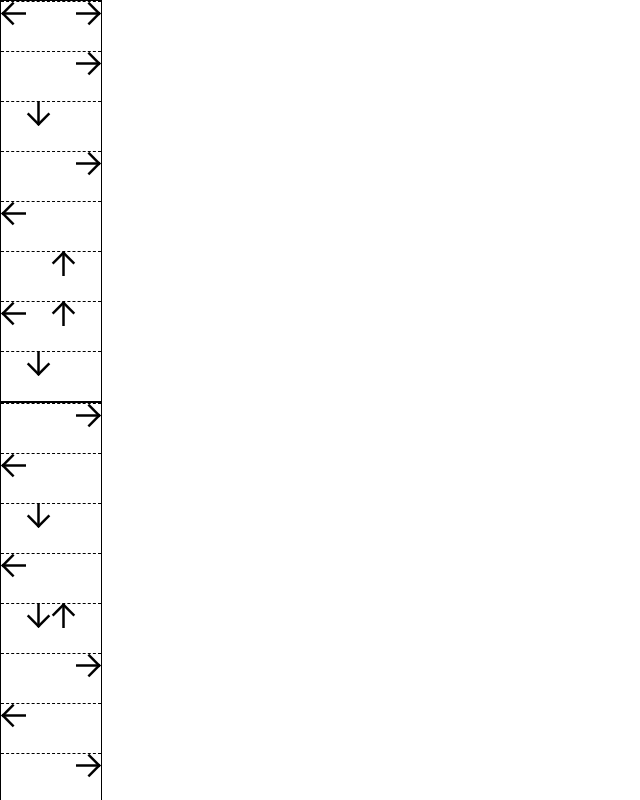
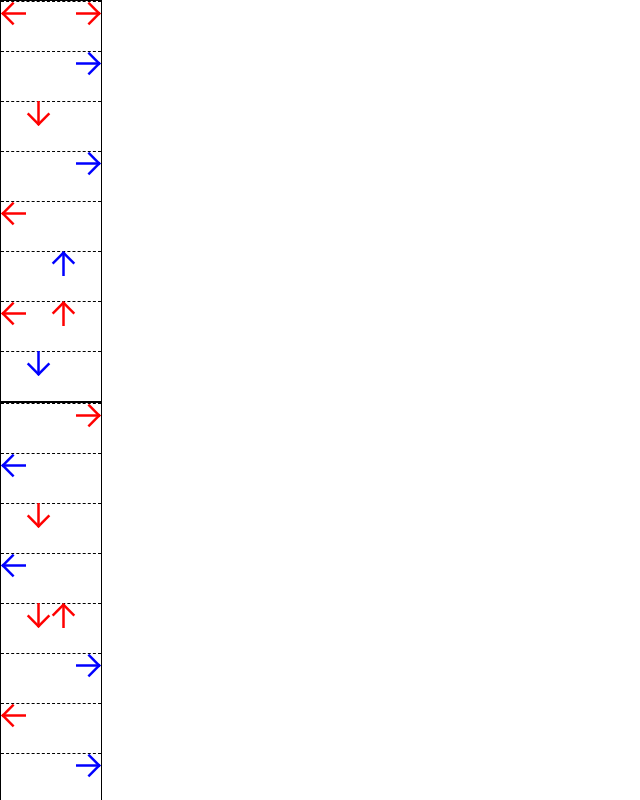
Before and after one commit to lmiller1990/stepfile-analyzer, a Vue app: page / in a window 1280 px wide. Shown: the top 800 px of the page, without its empty margins (0-640 px from the left). Built offline with nearby package versions, Linux system fonts and the light colour scheme.

Commit message:
update parser

```diff
--- a/src/App.vue
+++ b/src/App.vue
@@ -91,7 +91,10 @@ const style = (note: NoteLineWithPatternData, direction: Direction) => {
         class="note"
         :style="style(measure.notes[line - 1], 'left')"
       >
-        <Arrow direction="left" />
+        <Arrow
+          direction="left"
+          :quantitization="measure.notes[line - 1].noteQuantitization"
+        />
       </div>
 
       <div
@@ -99,7 +102,10 @@ const style = (note: NoteLineWithPatternData, direction: Direction) => {
         class="note"
         :style="style(measure.notes[line - 1], 'down')"
       >
-        <Arrow direction="down" />
+        <Arrow
+          direction="down"
+          :quantitization="measure.notes[line - 1].noteQuantitization"
+        />
       </div>
 
       <div
@@ -107,7 +113,10 @@ const style = (note: NoteLineWithPatternData, direction: Direction) => {
         class="note"
         :style="style(measure.notes[line - 1], 'up')"
       >
-        <Arrow direction="up" />
+        <Arrow
+          direction="up"
+          :quantitization="measure.notes[line - 1].noteQuantitization"
+        />
       </div>
 
       <div
@@ -115,7 +124,10 @@ const style = (note: NoteLineWithPatternData, direction: Direction) => {
         class="note"
         :style="style(measure.notes[line - 1], 'right')"
       >
-        <Arrow direction="right" />
+        <Arrow
+          direction="right"
+          :quantitization="measure.notes[line - 1].noteQuantitization"
+        />
       </div>
     </div>
   </div>
--- a/src/Arrow.vue
+++ b/src/Arrow.vue
@@ -1,12 +1,25 @@
 <script lang="ts" setup>
-import { rootCertificates } from "tls";
+import type { Quantitization } from "./noteData";
 import type { Direction } from "./types";
 
 const props = defineProps<{
   direction: Direction;
+  quantitization: Quantitization;
 }>();
 
 let rotation: `${0 | 90 | 180 | 270}deg` = "0deg";
+
+const colors: Map<Quantitization, string> = new Map([
+  [4, "red"],
+  [8, "blue"],
+  [12, "lime"],
+  [16, "rgb(231, 225, 61)"],
+  [24, "purple"],
+  [32, "aqua"],
+  [48, "pink"],
+  [64, "darkgreen"],
+  [192, "darkgreen"],
+]);
 
 switch (props.direction) {
   case "left":
@@ -24,8 +37,11 @@ switch (props.direction) {
 }
 
 const style = {
-  transform: `rotate(${rotation})`
-}
+  transform: `rotate(${rotation})`,
+};
+
+console.log(props.quantitization)
+const fill = colors.get(props.quantitization)
 </script>
 
 <template>
@@ -35,14 +51,14 @@ const style = {
     xmlns="http://www.w3.org/2000/svg"
     :style="style"
   >
-    <path d="M0 45H95V55H0V45Z" fill="black" />
+    <path d="M0 45H95V55H0V45Z" :fill="fill" />
     <path
       d="M46 89.6691L92.669 43L99.7401 50.0711L53.0711 96.7401L46 89.6691Z"
-      fill="black"
+      :fill="fill"
     />
     <path
       d="M92.6691 56.7401L46 10.0711L53.0711 3L99.7401 49.669L92.6691 56.7401Z"
-      fill="black"
+      :fill="fill"
     />
   </svg>
 </template>
--- a/src/analysis.ts
+++ b/src/analysis.ts
@@ -1,6 +1,7 @@
+import { QuantitizationError } from "./errors";
+import { noteData, Quantitization, quantitization } from "./noteData";
 import type { PatternBag } from "./patterns";
 import type {
-  ContainedNote,
   Measure,
   NoteLine,
   NoteLineWithPatternData,
@@ -8,15 +9,19 @@ import type {
   PatternData,
 } from "./types";
 
-function getQuantitization(data: string[]) {
-  let count = 0;
+function getQuantitization(data: string[]): Quantitization {
+  let count: number = 0;
   for (const line of data) {
     if (line.startsWith(",")) {
-      return count;
+      if (!quantitization.includes(count as Quantitization)) {
+        throw new QuantitizationError(count, data);
+      }
+      return count as Quantitization;
     }
     count++;
   }
-  return count;
+
+  throw new QuantitizationError(count, data);
 }
 
 export function parse(data: string): {
@@ -24,11 +29,11 @@ export function parse(data: string): {
   measures: Measure[];
 } {
   const notes: NoteLine[] = [];
-  const lines = data.split("\n");
+  const lines = data.split("\n").filter(x => x.length > 0).map(x => x.trim());
   const measures: Measure[] = [];
 
   let measure = 1;
-  let measureQuantitization: number = 0;
+  let measureQuantitization: Quantitization | undefined = undefined
   let newMeasure = true;
   let notePosInMeasure = 1;
   let id = 1;
@@ -39,8 +44,8 @@ export function parse(data: string): {
     quantitization: 0,
   };
 
-  for (const d in lines) {
-    const datum = lines[d].trim();
+  for (let i = 0; i < lines.length; i++) {
+    const datum = lines[i].trim();
 
     if (datum.startsWith(",")) {
       measures.push(currentMeasure);
@@ -51,13 +56,25 @@ export function parse(data: string): {
     }
 
     if (newMeasure) {
-      measureQuantitization = getQuantitization(lines.slice(parseInt(d, 10)));
+      const thisMeasure = lines.slice(i).filter(x => x.length > 0)
+      measureQuantitization = getQuantitization(thisMeasure);
+
       newMeasure = false;
       currentMeasure = {
         quantitization: measureQuantitization,
         number: measure,
         notes: [],
       };
+    }
+
+    if (!measureQuantitization) {
+      throw Error(`Meaure quantitization cannot be null!`)
+    }
+
+    const q = noteData.get(measureQuantitization)![notePosInMeasure - 1]
+
+    if (!q) {
+      throw new QuantitizationError(notePosInMeasure - 1, currentMeasure)
     }
 
     const line: NoteLine = {
@@ -68,7 +85,8 @@ export function parse(data: string): {
       down: datum[1] === "1",
       up: datum[2] === "1",
       right: datum[3] === "1",
-      quantitization: measureQuantitization,
+      noteQuantitization: q,
+      measureQuantitization: measureQuantitization,
       measure,
     };
 
@@ -122,7 +140,8 @@ export function analyzePatterns(
             containedNotePositionsInMeasure:
               found.containedNotePositionsInMeasure.concat({
                 notePosInMeasure: note.notePosInMeasure,
-                measureQuantitization: note.quantitization,
+                measureQuantitization: note.measureQuantitization,
+                noteQuantitization: note.noteQuantitization,
                 measureNumber: note.measure,
               }),
           };
@@ -158,7 +177,8 @@ export function analyzePatterns(
           containedNotePositionsInMeasure: [
             {
               notePosInMeasure: note.notePosInMeasure,
-              measureQuantitization: note.quantitization,
+              measureQuantitization: note.measureQuantitization,
+              noteQuantitization: note.noteQuantitization,
               measureNumber: note.measure,
             },
           ],
--- a/src/chart.ts
+++ b/src/chart.ts
@@ -1231,5 +1231,4 @@ export const chart = `1001
 0000
 0000
 0000
-,
-`
+,`
--- /dev/null
+++ b/src/errors.ts
@@ -0,0 +1,11 @@
+import { quantitization } from "./noteData";
+
+export class QuantitizationError extends Error {
+  constructor(outOfRange: number, data: any) {
+    const message = `Encountered quantitization: ${outOfRange}. Expected quantitization to be in ${quantitization.join(
+      ","
+    )}. Dataset is ${JSON.stringify(data)}.`;
+    super(message); // (1)
+    this.name = "QuantitizationError";
+  }
+}
--- /dev/null
+++ b/src/noteData.ts
@@ -0,0 +1,42 @@
+export const quantitization = [4, 8, 12, 16, 24, 32, 48, 64, 192] as const;
+
+export type Quantitization = typeof quantitization[number];
+
+const dup = <T>(src: T[], n: number) => {
+  const res: Array<T> = [];
+  for (let i = 0; i < n; i++) {
+    res.push(...src);
+  }
+  return res;
+};
+
+const _4ths: Quantitization[] = [4, 4, 4, 4];
+const _8ths: Quantitization[] = [4, 8];
+const _12ths: Quantitization[] = [4, 12, 8];
+const _16ths: Quantitization[] = [4, 16, 8, 16];
+const _24ths: Quantitization[] = [4, 24, 12, 8, 12, 24];
+const _32ths: Quantitization[] = [4, 32, 16, 32, 8, 32, 16, 32];
+const _48ths: Quantitization[] = [4, 48, 24, 16, 12, 48, 8, 48, 12, 16, 24, 48];
+const _64ths: Quantitization[] = [
+  4, 64, 32, 64, 16, 64, 32, 64, 8, 64, 32, 64, 16, 64, 32, 64,
+];
+
+const _192ths: Quantitization[] = [
+  4, 192, 192, 192 /* end */, 64, 192, 32, 192 /* end */, 48, 192, 192,
+  192 /* end */, 16, 192, 192, 192 /* end */, 12, 192, 32, 192 /* end */, 64,
+  192, 192, 192 /* end */, 8, 192, 192, 192 /* end */, 64, 192, 32,
+  192 /* end */, 12, 192, 192, 192 /* end */, 16, 192, 192, 192 /* end */, 24,
+  192, 32, 192 /* end */, 64, 192, 192, 192 /* end */,
+];
+
+export const noteData: Map<Quantitization, Quantitization[]> = new Map([
+  [4, _4ths],
+  [8, dup(_8ths, 4)],
+  [12, dup(_12ths, 4)],
+  [16, dup(_16ths, 4)],
+  [24, dup(_24ths, 4)],
+  [32, dup(_32ths, 4)],
+  [48, dup(_48ths, 4)],
+  [64, dup(_64ths, 4)],
+  [192, dup(_192ths, 4)],
+]);
--- a/src/patterns.ts
+++ b/src/patterns.ts
@@ -12,6 +12,7 @@ export const patterns: PatternBag = {
   "uld-candle": [up, left, down],
   "dlu-candle": [down, left, up],
   "dru-candle": [down, right, up],
+  "rl-sweep": [left, down, up, right, up, down, left],
   "ll-double-tap": [left, left],
   "lll-triple-tap": [left, left, left],
   "llll-quad-tap": [left, left, left, left],
--- a/src/types.ts
+++ b/src/types.ts
@@ -1,3 +1,5 @@
+import { Quantitization } from "./noteData";
+
 export interface NoteLine {
   id: string;
   notePosInMeasure: number;
@@ -7,7 +9,8 @@ export interface NoteLine {
   down: boolean;
   right: boolean;
   measure: number;
-  quantitization: number; // 4th, 8th etc.
+  measureQuantitization: Quantitization;
+  noteQuantitization: Quantitization; // 4th, 8th etc.
 }
 
 export interface Measure<T = NoteLine> {
@@ -27,6 +30,7 @@ export interface NoteLineWithPatternData extends NoteLine {
 export interface ContainedNote {
   notePosInMeasure: number;
   measureQuantitization: number;
+  noteQuantitization: number;
   measureNumber: number;
 }
 
--- a/tsconfig.json
+++ b/tsconfig.json
@@ -2,7 +2,8 @@
   "compilerOptions": {
     "target": "esnext",
     "useDefineForClassFields": true,
-    "module": "esnext",
+    "module": "CommonJS",
+    // "module": "esnext", for vite
     "moduleResolution": "node",
     "strict": true,
     "jsx": "preserve",
```
Also changed, not shown: play.ts (+7 -3 lines), resources/16th-sweep.txt (added), 2 other files (tests, documents, lock files or other folders).
